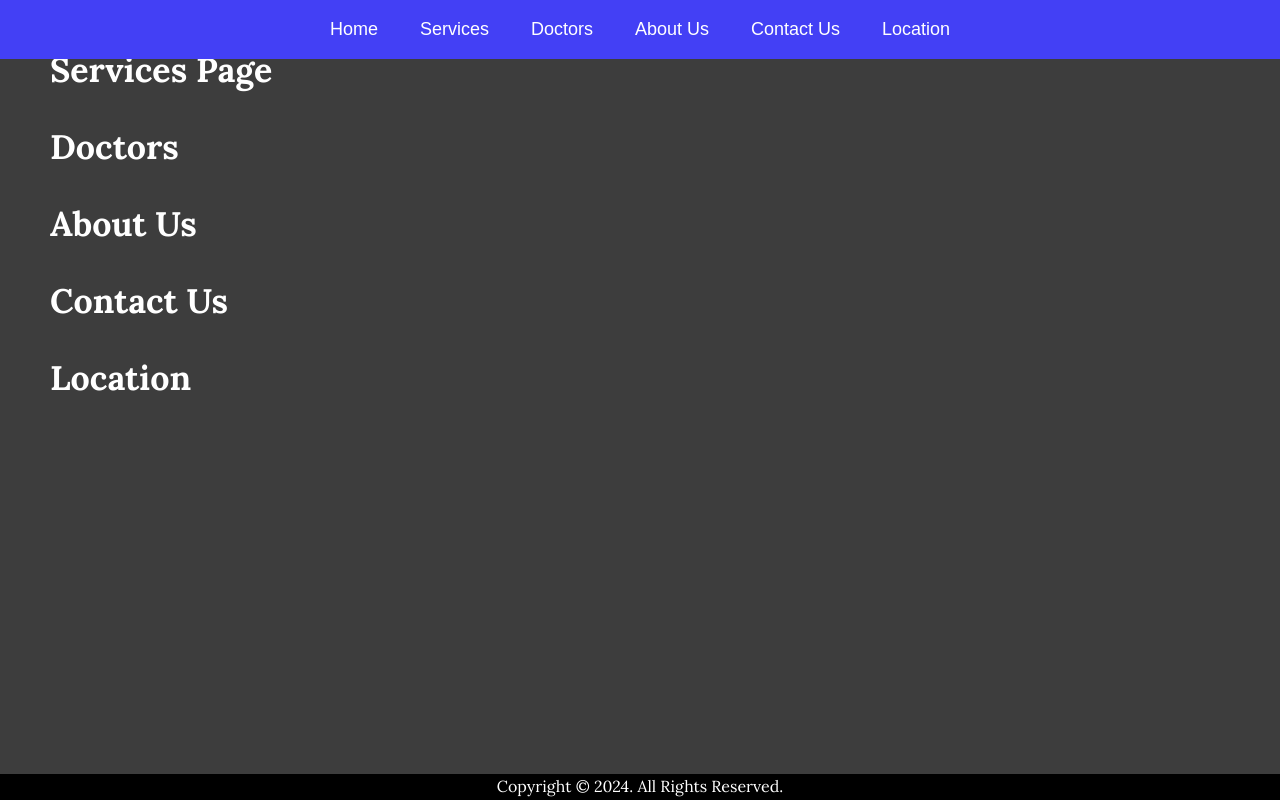
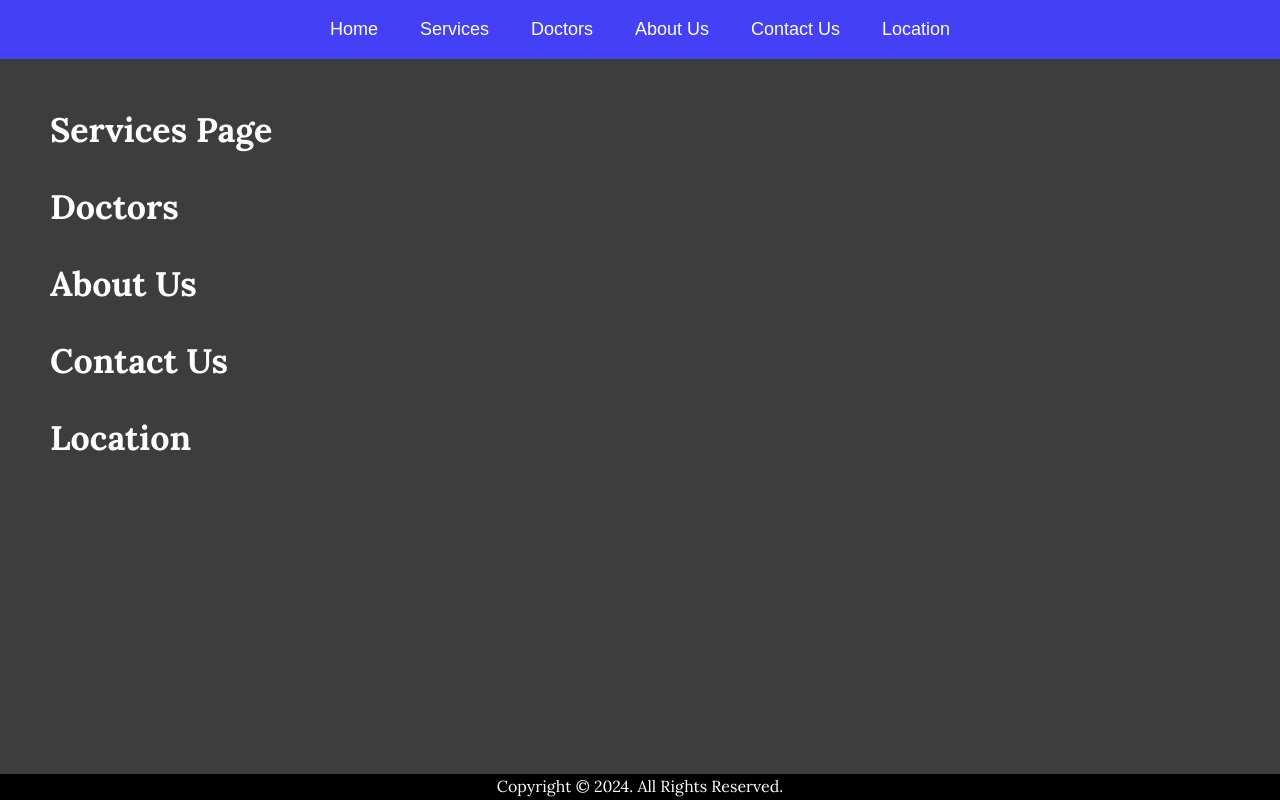
Before and after one commit to Dimonch1k/githup_pages_test, a React (Create React App) app: page /#/ in a window 1280 px wide. Built offline with nearby package versions, Linux system fonts and the light colour scheme.

Commit message:
Try to fix content hide under header

```diff
--- a/src/index.scss
+++ b/src/index.scss
@@ -41,7 +41,7 @@ details summary {
 }
 
 .container {
-  padding: 20px 50px 50px;
+  padding: 80px 50px 50px;
   max-width: 1560px;
   width: 100%;
   margin: 0 auto;
```
